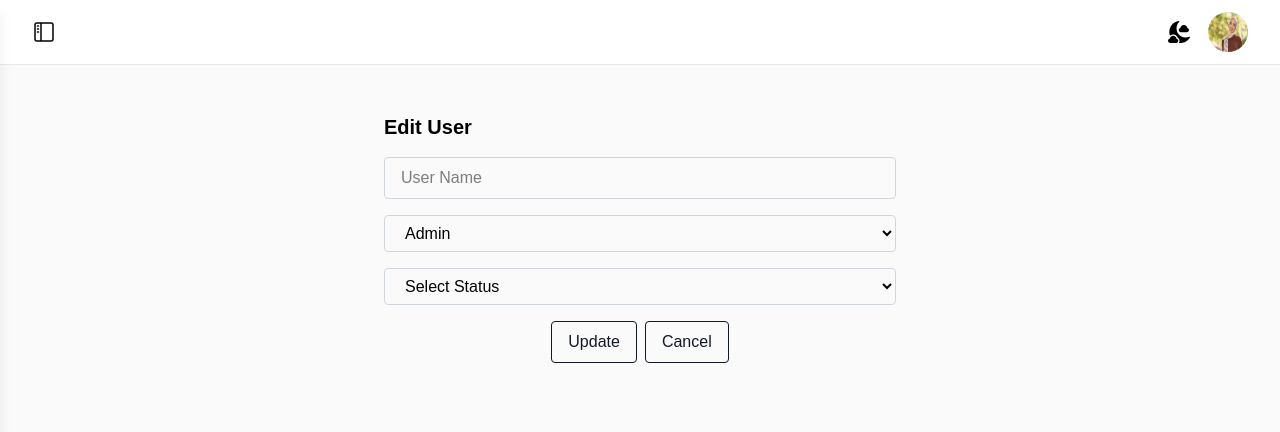
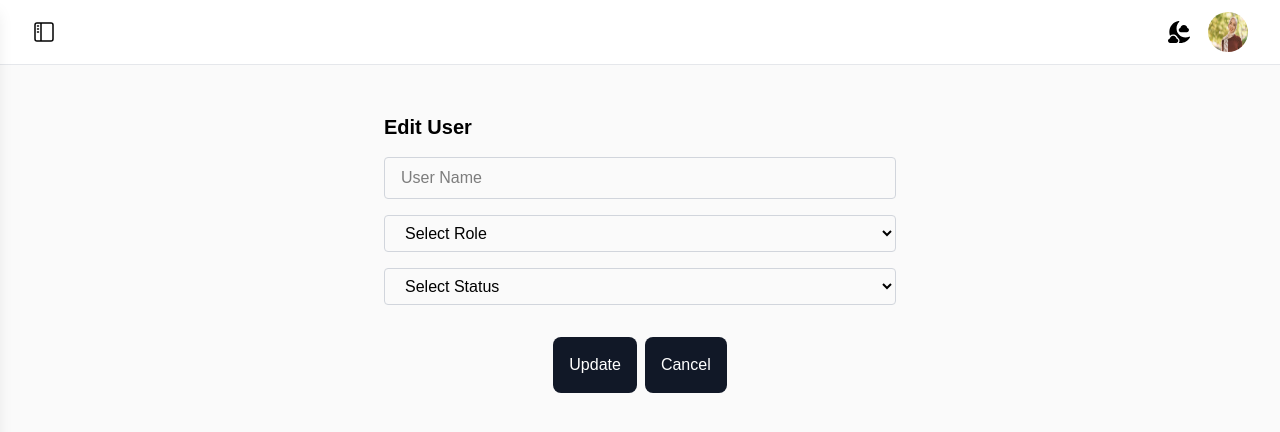
Before and after one commit to AbdelrhmanShehab/Dashboard-ecommerce, a Next.js app: page /edit in a window 1280 px wide. Shown: the top 432 px of the page. Built offline with nearby package versions, Linux system fonts and the light colour scheme.

Commit message:
more working on night mode

```diff
--- a/src/app/create/page.js
+++ b/src/app/create/page.js
@@ -3,7 +3,7 @@
 import { useState } from "react";
 import { db } from "@/firebaseConfig"; // Adjust the path as needed
 import { collection, addDoc, serverTimestamp } from "firebase/firestore";
-
+import MainBtn from "@/components/Mainbtn";
 export default function CreateUserPage() {
   const [form, setForm] = useState({
     user: "",
@@ -46,7 +46,7 @@ export default function CreateUserPage() {
   };
 
   return (
-    <div className="max-w-xl mx-auto mt-10 p-6 rounded-xl bg-white shadow">
+    <div className="max-w-xl mx-auto mt-10 p-6 rounded-xl bg-white shadow dark:bg-[#111827] dark:text-white">
       <h1 className="text-2xl font-bold mb-6">Create User</h1>
 
       {success && (
@@ -58,7 +58,7 @@ export default function CreateUserPage() {
         <div className="mb-4 p-2 bg-red-100 text-red-700 rounded">{error}</div>
       )}
 
-      <form onSubmit={handleSubmit} className="space-y-4">
+      <form onSubmit={handleSubmit} className="space-y-4  dark:bg-[#111827]">
         <div>
           <label className="block mb-1 font-medium">User</label>
           <input
@@ -81,9 +81,15 @@ export default function CreateUserPage() {
             required
             className="w-full border px-3 py-2 rounded"
           >
-            <option value="">Select role</option>
-            <option value="Admin">Admin</option>
-            <option value="Editor">User</option>
+            <option className="dark:text-gray-800" value="">
+              Select role
+            </option>
+            <option className="dark:text-gray-800" value="Admin">
+              Admin
+            </option>
+            <option className="dark:text-gray-800" value="Editor">
+              User
+            </option>
           </select>
         </div>
 
@@ -96,18 +102,19 @@ export default function CreateUserPage() {
             required
             className="w-full border px-3 py-2 rounded"
           >
-            <option value="">Select status</option>
-            <option value="active">Active</option>
-            <option value="inactive">Inactive</option>
+            <option className="dark:text-gray-800" value="">
+              Select status
+            </option>
+            <option className="dark:text-gray-800" value="active">
+              Active
+            </option>
+            <option className="dark:text-gray-800" value="inactive">
+              Inactive
+            </option>
           </select>
         </div>
 
-        <button
-          type="submit"
-          className="bg-[#111827] text-white px-4 py-2 rounded hover:bg-blue-700"
-        >
-          Create User
-        </button>
+        <MainBtn content="Create User" type="submit" />
       </form>
     </div>
   );
--- a/src/app/edit/page.js
+++ b/src/app/edit/page.js
@@ -1,46 +1,60 @@
-
 "use client";
 import { useEffect, useState } from "react";
-import { useRouter } from "next/navigation"; // Changed from 'next/router'
+import { useRouter } from "next/navigation";
 import { db } from "../../firebaseConfig";
 import { doc, updateDoc } from "firebase/firestore";
 import Link from "next/link";
+import { useUser } from "@/context/UserContext"; // 1. import the context
+import MainBtn from "@/components/Mainbtn"; // Import MainBtn if needed
 
 export default function Edit() {
+  const router = useRouter();
+
+  // 2. access user from context
+  const { selectedUser } = useUser();
+
+  // 3. local state for form fields
   const [name, setName] = useState("");
   const [role, setRole] = useState("");
   const [status, setStatus] = useState("");
   const [id, setId] = useState("");
-  const router = useRouter();
 
+  // 4. set initial values when context updates
   useEffect(() => {
-    setName(localStorage.getItem("Name") || "");
-    setRole(localStorage.getItem("Role") || "");
-    setStatus(localStorage.getItem("Status") || "");
-    setId(localStorage.getItem("id") || "");
-  }, []);
-
+    if (selectedUser) {
+      setName(selectedUser.Name || "");
+      setRole(selectedUser.Role || "");
+      setStatus(selectedUser.Status || "");
+      setId(selectedUser.id || "");
+    }
+  }, [selectedUser]); // only run when selectedUser is ready
+  // 5. form submission logic
   const handleSubmit = async (e) => {
     e.preventDefault();
+
     if (!name || !role || !status) {
       alert("All fields are required");
       return;
     }
 
+    try {
       const userDoc = doc(db, "users", id);
       await updateDoc(userDoc, {
         Name: name,
         Role: role,
         Status: status,
       });
-
-    router.push("/users");
+      router.push("/users"); // go back to users page
+    } catch (err) {
+      console.error("Error updating user:", err);
+    }
   };
 
+  // 6. render the form
   return (
-    <div className="p-8 max-w-xl mx-auto">
+    <div className="p-8 max-w-xl mx-auto dark:text-white">
       <h2 className="text-xl font-bold mb-4">Edit User</h2>
-      <form onSubmit={handleSubmit} className="space-y-4">
+      <form onSubmit={handleSubmit} className="space-y-4 dark:text-white">
         <input
           type="text"
           value={name}
@@ -52,33 +66,36 @@ export default function Edit() {
           value={role}
           required
           onChange={(e) => setRole(e.target.value)}
-          placeholder="Role (admin/editor)"
-          className="w-full border border-gray-300 rounded px-4 py-2"
+          className="w-full border border-gray-300 rounded px-4 py-2 dark:text-white"
         >
-          <option value="admin">Admin</option>
-          <option value="user">User</option>
+          <option className="dark:text-gray-800" value="">
+            Select Role
+          </option>
+          <option className="dark:text-gray-800" value="admin">
+            Admin
+          </option>
+          <option className="dark:text-gray-800" value="user">
+            User
+          </option>
         </select>
-
         <select
           value={status}
+          required
           onChange={(e) => setStatus(e.target.value)}
-          className="w-full border border-gray-300 rounded px-4 py-2"
+          className="w-full border border-gray-300 rounded px-4 py-2 "
         >
           <option value="">Select Status</option>
-          <option value="active">Active</option>
-          <option value="inactive">Inactive</option>
+          <option className="dark:text-gray-800" value="active">
+            Active
+          </option>
+          <option className="dark:text-gray-800" value="inactive">
+            Inactive
+          </option>
         </select>
-        <div className="flex justify-center space-x-2">
-          <button
-            type="submit"
-            className="border-1 text-[#111827] hover:bg-[#111827] hover:text-white px-4 py-2 rounded cursor-pointer"
-          >
-            Update
-          </button>
+        <div className="flex justify-center mt-4 space-x-2">
+          <MainBtn content="Update" type="submit" />
           <Link href="/">
-            <button className="border-1 text-[#111827] hover:text-white hover:bg-yellow-600 cursor-pointer px-4 py-2 rounded">
-              Cancel
-            </button>
+            <MainBtn content="Cancel" />
           </Link>
         </div>
       </form>
--- a/src/app/layout.js
+++ b/src/app/layout.js
@@ -3,6 +3,7 @@ import { Geist, Geist_Mono } from "next/font/google";
 import "./globals.css";
 import ClientLayout from "@/components/ClientLayout";
 import { ThemeProvider } from "@/context/ThemeContext";
+import { UserProvider } from "@/context/UserContext";
 
 const geist = Geist({ subsets: ["latin"], variable: "--font-geist-sans" });
 const geistMono = Geist_Mono({
@@ -19,7 +20,9 @@ export default function RootLayout({ children }) {
     <html lang="en" className="bg-[#fafafa] dark:bg-[#1a1b23]">
       <body className={`${geist.variable} ${geistMono.variable} antialiased`}>
         <ClientLayout>
-          <ThemeProvider>{children}</ThemeProvider>
+          <UserProvider>
+            <ThemeProvider>{children}</ThemeProvider>
+          </UserProvider>
         </ClientLayout>
       </body>
     </html>
--- a/src/app/users/page.js
+++ b/src/app/users/page.js
@@ -7,19 +7,21 @@ import Link from "next/link";
 import format from "date-fns/format";
 import TitlePage from "@/components/TitlePage";
 import MainBtn from "@/components/Mainbtn";
+import { useUser } from "@/context/UserContext";
+
 export default function UserPage() {
   const [value, loading, error] = useCollection(collection(db, "users"));
+  const { setSelectedUser } = useUser();
 
   const handleSetUserData = (user) => {
     const { id, Name, Role, Status, Created } = user;
-    const userData = {
+    setSelectedUser({
       id,
       Name,
       Role,
       Status,
       Created: Created?.toDate() || null,
-    };
-    localStorage.setItem("user", JSON.stringify(userData));
+    });
   };
 
   const handleDelete = async (id) => {
@@ -38,7 +40,7 @@ export default function UserPage() {
           paragraph="Manage your user accounts and roles."
         />
         <Link href="/create">
-          <MainBtn content='Add User' />
+          <MainBtn content="Add User" />
         </Link>
       </div>
 
@@ -68,15 +70,19 @@ export default function UserPage() {
                 ...data,
               };
               return (
-                <tr key={doc.id} className="border-t border-gray-200 dark:border-gray-600">
+                <tr
+                  key={doc.id}
+                  className="border-t border-gray-200 dark:border-gray-600"
+                >
                   <td className="py-3 px-4">{data.Name}</td>
                   <td className="py-3 px-4">{data.Role}</td>
                   <td className="py-3 px-4">
                     <span
-                      className={`inline-block px-2 py-1 rounded-lg text-xs ${data.Status === "active"
-                        ? "bg-green-100 text-green-800"
-                        : "bg-red-100 text-red-800"
-                        }`}
+                      className={`inline-block px-2 py-1 rounded-lg text-xs ${
+                        data.Status === "active"
+                          ? "bg-green-100 text-green-800"
+                          : "bg-red-100 text-red-800"
+                      }`}
                     >
                       {data.Status}
                     </span>
--- /dev/null
+++ b/src/context/UserContext.js
@@ -0,0 +1,19 @@
+"use client";
+import { createContext, useState, useContext } from "react";
+
+// 1. Create the context
+const UserContext = createContext();
+
+// 2. Custom hook to use the context
+export const useUser = () => useContext(UserContext);
+
+// 3. Provider component
+export const UserProvider = ({ children }) => {
+  const [selectedUser, setSelectedUser] = useState(null); // initially no user
+
+  return (
+    <UserContext.Provider value={{ selectedUser, setSelectedUser }}>
+      {children}
+    </UserContext.Provider>
+  );
+};
```
Lines whose indentation alone changed are shown as unchanged.
